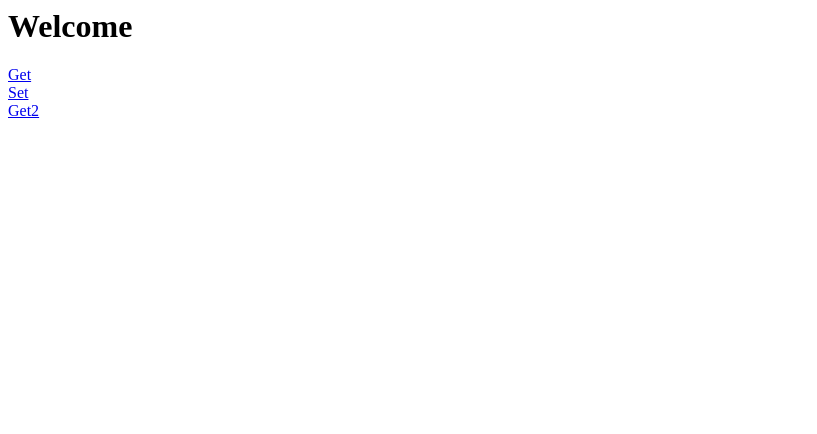
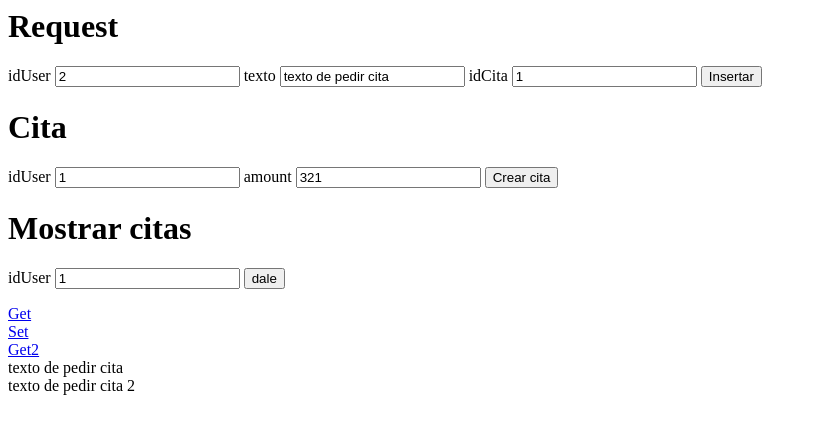
Before and after one commit to mario2004/tablas, a Flask app: page /get in a window 1280 px wide. Shown: the top 434 px of the page, without its empty margins (0-817 px from the left). Run offline with Flask 3, Linux system fonts and the light colour scheme.

Commit message:
funcionando

```diff
--- a/app.py
+++ b/app.py
@@ -11,6 +11,7 @@ db = SQLAlchemy(app)
 from datetime import datetime
 
 class User(db.Model):
+    __tablename__="users"
     id = db.Column(db.Integer, primary_key=True)
     username = db.Column(db.String(80), unique=True, nullable=False)
     email = db.Column(db.String(120), unique=True, nullable=False)
@@ -24,7 +25,8 @@ class User(db.Model):
 class Request(db.Model):
     idRequest = db.Column(db.Integer, primary_key=True)
     idAppointment = db.Column(db.Integer, db.ForeignKey('appointment.idAppointment'), nullable=False)
-    requestText = db.Column(db.Text, unique=True, nullable=True)
+    idUser = db.Column(db.Integer, db.ForeignKey('users.id'), nullable=False)
+    requestText = db.Column(db.Text, nullable=True)
     appointment = db.relationship('Appointment', backref=db.backref('requests', lazy=True))
     def to_dict(self):
         return {
@@ -36,7 +38,7 @@ class Request(db.Model):
 
 class Appointment(db.Model):
     idAppointment = db.Column(db.Integer, primary_key=True)
-    idUser = db.Column(db.Integer, db.ForeignKey('user.id'), nullable=False)
+    idUser = db.Column(db.Integer, db.ForeignKey('users.id'), nullable=False)
     amount = db.Column(db.Float, nullable=False)
     user = db.relationship('User', backref=db.backref('appointments', lazy=True))
     def to_dict(self):
@@ -51,17 +53,25 @@ class Appointment(db.Model):
 def home():
     return render_template('home.html')
 
-@app.route('/set')
-def set():
+@app.route('/cita', methods=['GET', 'POST'])
+def cita():
+    amount = request.form['amount']
+    idUser = request.form['idUser']
     with app.app_context():
         s = db.session()
-        appointment = Appointment(amount=255, idUser=1)
-        user = User(username='Mengano', email='email@yopmail.com')
-        s.add(Request(requestText='comentario 1', idAppointment=1))
-        s.add(Request(requestText='comentario 2', idAppointment=1))
-        s.add(Request(requestText='comentario 3', idAppointment=1))
-        s.add(user)
+        appointment = Appointment(idUser=idUser, amount=amount)
         s.add(appointment)
+        s.commit()
+    return render_template('home.html')
+
+@app.route('/requestCita', methods=['GET', 'POST'])
+def requestCita():
+    texto = request.form['texto']
+    idUser = request.form['idUser']
+    idCita = request.form['idCita']
+    with app.app_context():
+        s = db.session()
+        s.add(Request(requestText=texto, idAppointment=idCita, idUser=idUser))
         s.commit()
     return render_template('home.html')
 
@@ -71,12 +81,17 @@ def get():
     requests = s.query(Request).filter_by(idAppointment=1).all()
     return render_template('home.html', requests=requests)
 
-@app.route('/get2')
-def get2():
+@app.route('/mostrarCitas', methods=['GET', 'POST'])
+def mostrarCitas():
+    id = request.form['idUser']
     s = db.session()
-    requests = s.query(Request).filter_by(idAppointment=1).all()
-    objetos=[request.to_dict() for request in requests]
-    return render_template('home.html', requests=objetos)
+    citasDB = s.query(Appointment).filter_by(idUser=id).all()
+    citasJSON=[cita.to_dict() for cita in citasDB]
+    for cita in citasJSON:
+        requestsDB = s.query(Request).filter_by(idAppointment=cita['idAppointment']).all()
+        requestsJSON=[request.to_dict() for request in requestsDB]
+        cita['requests']=requestsJSON
+    return render_template('home.html', requests=citasJSON)
 
 if __name__ == '__main__':
     with app.app_context():
--- a/templates/home.html
+++ b/templates/home.html
@@ -1,18 +1,53 @@
 {% block content %}
-<h1>Welcome</h1>
+<head>
+    <meta charset="UTF-8">
+</head>
+<h1>Request</h1>
+<form action="/requestCita" method="post">
+    <label for="idUser">idUser</label>
+    <input id="idUser" name="idUser" value="2">
+    <label for="texto">texto</label>
+    <input name="texto" value="texto de pedir cita">
+    <label for="idCita">idCita</label>
+    <input id="idCita" name="idCita" value="1">
+    <input type="submit" value="Insertar">
+</form>
+<h1>Cita</h1>
+<form action="/cita" method="post">
+    <label for="idUser">idUser</label>
+    <input id="idUser" name="idUser" value="1">
+    <label for="amount">amount</label>
+    <input id="amount" name="amount" value="321">
+    <input type="submit" value="Crear cita">
+</form>
+<h1>Mostrar citas</h1>
+<form action="/mostrarCitas" method="post">
+    <label for="idUser">idUser</label>
+    <input id="idUser" name="idUser" value="1">
+    <input type="submit" value="dale">
+</form>
 <p></p>
 <a href="/get">Get</a>
 <br>
 <a href="/set">Set</a>
 <br>
 <a href="/get2">Get2</a>
-<div class="list-container">
+<div class="list-container" id="lista">
     {% for request in requests %}
         <div>{{ request.requestText }}</div>
     {% endfor %}
 </div>
 <script>
     var requests = {{requests|safe}};
+    let milista=document.getElementById("lista");
+    requests.forEach(element => {
+        element.requests.forEach(element => {
+            const node = document.createElement("li");
+            const textnode = document.createTextNode(element.requestText);
+            node.appendChild(textnode);
+            milista.appendChild(node);
+        });
+    });
     console.log(requests);
     console.log(requests[0]);
 </script>
```
Also changed, not shown: instance/tablas.db.
